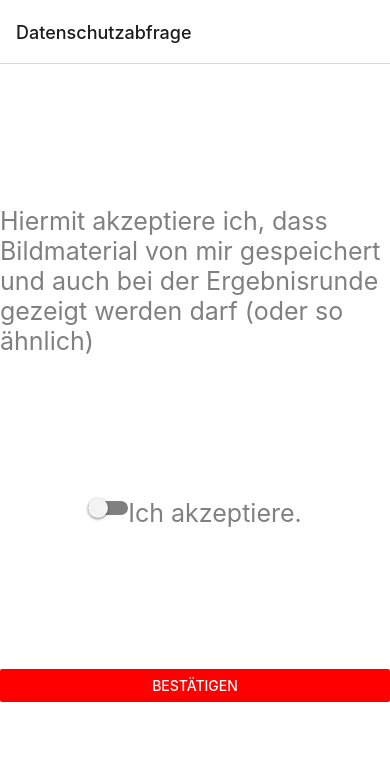
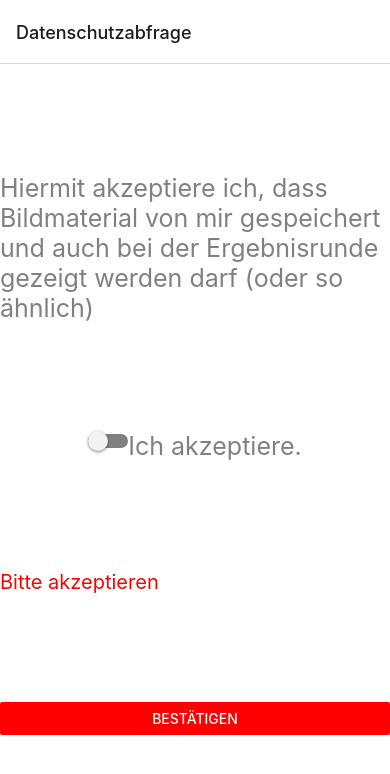
Before and after one commit to sophieStrittti/DHBW_CampusRallye, a React Native app: screen / in a window 390 px wide. Both pictures are taken after a click on the button "BESTÄTIGEN". Shown: the top 774 px of the page. Built offline with nearby package versions, Linux system fonts and the light colour scheme.

Commit message:
added message when press button and switch disabled

```diff
--- a/App.js
+++ b/App.js
@@ -25,6 +25,8 @@ const PrivacyScreen = ({navigation}) => {
   const [isEnabled, setIsEnabled] = useState(false);
   const toggleSwitch = () => setIsEnabled(previousState => !previousState);
 
+  const [shouldShow, setShouldShow] = useState(false);
+
   return (
     /* View is a Container vor content. Only one View per "return"/page available, but it's possible to use multiple Views in that View as children.*/
     <View style={styles.container}>
@@ -39,16 +41,11 @@ const PrivacyScreen = ({navigation}) => {
           />
           <Text style={styles.ownText}>Ich akzeptiere.</Text>
         </View>
+        {shouldShow ? <Text style={styles.warningMessage}>Bitte akzeptieren</Text>:null}
         <Button
           title='Bestätigen'
           color='red'
-          onPress={() => {
-            if(isEnabled===true){
-              navigation.navigate('DHBW Campus Ralley');
-            } else {
-              /* Fehlermeldung, dass akzeptiert werden muss */
-            }
-          }} /* navigation function of NavigarionContainer in App()*/
+          onPress={() => {isEnabled ? navigation.navigate('DHBW Campus Ralley') : setShouldShow(true)}} /* navigation function of NavigarionContainer in App()*/
         />
       </View>
     </View>
@@ -93,6 +90,11 @@ const styles = StyleSheet.create({
   switchcontainer:{
     flexDirection: 'row',
     justifyContent: 'center',
+  },
+
+  warningMessage: {
+    color: 'red',
+    fontSize: 20,
   }
 
 });
```
